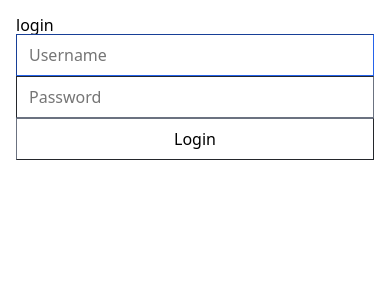
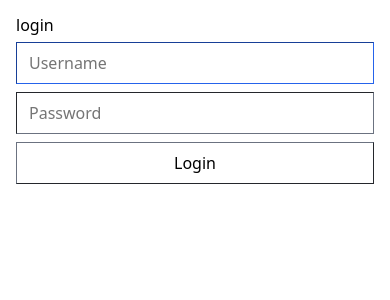
Before and after one commit to arvidsson/bookmarks, a Django app: page /login/ in a window 390 px wide. Shown: the top 300 px of the page. Run offline with Django 4.2, Linux system fonts and the light colour scheme; parts of the project's set-up code (start-up, migrations or seed data) failed here and were passed over; some libraries are stand-ins or nearby versions.

Commit message:
styled login page

```diff
--- a/bookmarks/templates/registration/login.html
+++ b/bookmarks/templates/registration/login.html
@@ -8,12 +8,12 @@
 <form method="post">
   {% csrf_token %}
 
-  <div>{% render_field form.username class="w-full sm:w-72" placeholder="Username" %}</div>
+  <div class="mt2">{% render_field form.username placeholder="Username" %}</div>
   <div>{{ form.username.errors }}</div>
-  <div>{% render_field form.password class="w-full sm:w-72" placeholder="Password" %}</div>
+  <div class="mt2">{% render_field form.password placeholder="Password" %}</div>
   <div>{{ form.password.errors }}</div>
 
-  <button type="submit">Login</button>
+  <button class="mt2" type="submit">Login</button>
 </form>
 
 {% endblock content %}
```
